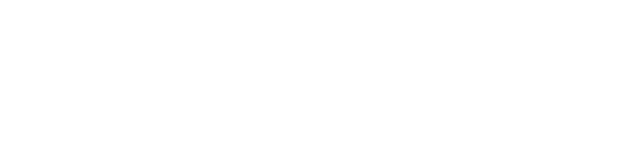
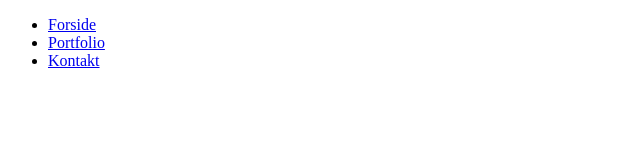
Before and after one commit to MagnusSigaardNoerlev/Professionel-Portfolio-2, a plain HTML site: page index.html in a window 1280 px wide. Shown: the whole page, without its empty margins (0-640 px from the left). Drawn offline with Linux system fonts and the light colour scheme.

Commit message:
Added header

```diff
--- a/index.html
+++ b/index.html
@@ -7,5 +7,17 @@
     <link rel="stylesheet" href="./assets/css/style.css" />
     <script src="./assets/js/app.js" defer></script>
   </head>
-  <body></body>
+  <body>
+    <header>
+      <nav>
+        <div>
+          <ul class="header-ul">
+            <li><a href="index.html">Forside</a></li>
+            <li><a href="portfolio.html">Portfolio</a></li>
+            <li><a href="kontakt.html">Kontakt</a></li>
+          </ul>
+        </div>
+      </nav>
+    </header>
+  </body>
 </html>
```
